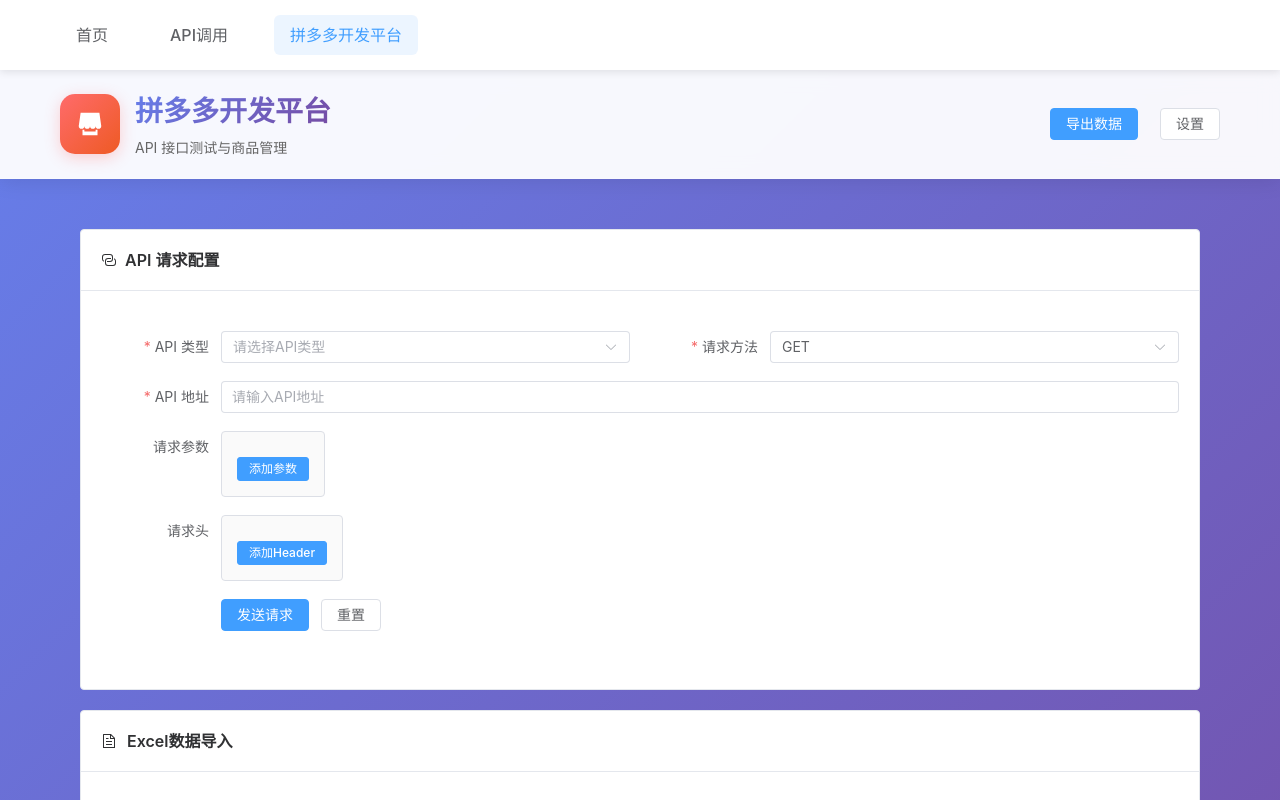
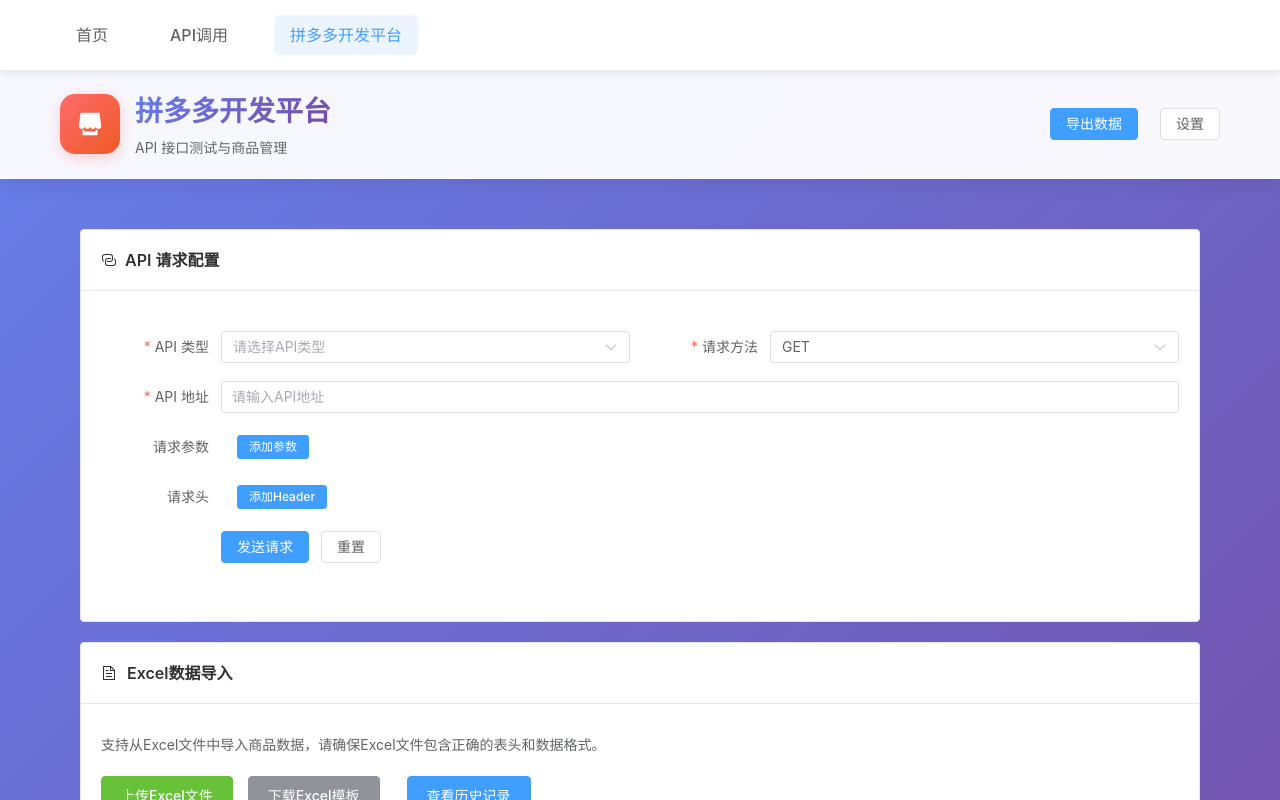
Before and after one commit to Y4ng22/Calculation-of-products-on-Pinduoduo, a Vue app in the folder webapps/: page /APIRequest in a window 1280 px wide. Shown: the top 800 px of the page. Built offline with nearby package versions, Linux system fonts and the light colour scheme.

Commit message:
分页改为5页，并添加查看历史记录功能

```diff
--- a/webapps/src/components/ApiRequestForm.vue
+++ b/webapps/src/components/ApiRequestForm.vue
@@ -76,7 +76,9 @@
       </el-form-item>
 
       <el-form-item label="请求参数">
-        <div class="params-container">
+        <div :class="['params-container', { 'has-data': formData.params.length > 0 }]">
+          <div class="params-flex-row">
+            <div class="params-list">
               <div
                 v-for="(param, index) in formData.params"
                 :key="index"
@@ -121,21 +123,24 @@
                   </el-col>
                 </el-row>
               </div>
-
+            </div>
             <el-button
               type="primary"
               size="small"
               @click="addParam"
               :icon="Plus"
-            style="margin-top: 10px"
+              class="add-param-btn"
             >
               添加参数
             </el-button>
           </div>
+        </div>
       </el-form-item>
 
       <el-form-item label="请求头">
-        <div class="headers-container">
+        <div :class="['headers-container', { 'has-data': formData.headers.length > 0 }]">
+          <div class="headers-flex-row">
+            <div class="headers-list">
               <div
                 v-for="(header, index) in formData.headers"
                 :key="index"
@@ -168,16 +173,17 @@
                   </el-col>
                 </el-row>
               </div>
-
+            </div>
             <el-button
               type="primary"
               size="small"
               @click="addHeader"
               :icon="Plus"
-            style="margin-top: 10px"
+              class="add-header-btn"
             >
               添加Header
             </el-button>
+          </div>
         </div>
       </el-form-item>
 
@@ -479,6 +485,12 @@
 
 .params-container,
 .headers-container {
+  border: none;
+  background: none;
+  padding: 0;
+}
+.params-container.has-data,
+.headers-container.has-data {
   border: 1px solid #dcdfe6;
   border-radius: 4px;
   padding: 15px;
@@ -494,4 +506,21 @@
 .header-item:last-child {
   margin-bottom: 0;
 }
+
+.params-flex-row,
+.headers-flex-row {
+  display: flex;
+  flex-direction: row;
+  align-items: flex-start;
+}
+.params-list,
+.headers-list {
+  flex: 1;
+}
+.add-param-btn,
+.add-header-btn {
+  margin-left: 16px;
+  margin-top: 0;
+  align-self: flex-start;
+}
 </style>
--- a/webapps/src/views/APIRequest.vue
+++ b/webapps/src/views/APIRequest.vue
@@ -71,6 +71,14 @@
                   size="large"
                 >
                   下载Excel模板
+                </el-button>
+                <el-button
+                  type="primary"
+                  :icon="Document"
+                  @click="excelHistoryVisible = true"
+                  size="large"
+                >
+                  查看历史记录
                 </el-button>
               </div>
               <div v-if="excelFileName" class="excel-upload-info">
@@ -270,7 +278,7 @@
                 <!-- 商品列表 -->
                 <div class="products-content">
                   <el-table
-                    :data="products"
+                    :data="pagedProducts"
                     style="width: 100%"
                     v-loading="productsLoading"
                     empty-text="暂无商品数据"
@@ -330,6 +338,18 @@
                       </template>
                     </el-table-column>
                   </el-table>
+                  <div style="margin: 20px 0; text-align: right;" v-if="products.length > 0">
+                    <el-pagination
+                      background
+                      layout="total, sizes, prev, pager, next, jumper"
+                      :total="products.length"
+                      :page-size="pageSize"
+                      :current-page="currentPage"
+                      @size-change="val => { pageSize = val; currentPage = 1; }"
+                      @current-change="val => { currentPage = val; }"
+                      :page-sizes="[5, 10, 20, 50]"
+                    />
+                  </div>
                 </div>
 
                 <!-- 计算滚动成本区域 -->
@@ -478,6 +498,80 @@
       </div>
     </el-dialog>
 
+    <!-- Excel上传历史记录弹窗 -->
+    <el-dialog
+      v-model="excelHistoryVisible"
+      title="Excel上传历史记录"
+      width="700px"
+      :close-on-click-modal="false"
+    >
+      <div v-if="uploadedFiles.length === 0" style="text-align:center; color:#999; padding:40px 0;">
+        暂无上传历史
+      </div>
+      <div v-else>
+        <div class="uploaded-files-list">
+          <div
+            v-for="(file, index) in uploadedFiles"
+            :key="index"
+            class="uploaded-file-item"
+            :class="{ 'success': file.status === 'success', 'error': file.status === 'error' }"
+          >
+            <div class="file-info">
+              <div class="file-name">
+                <el-icon class="file-icon">
+                  <Document v-if="file.status === 'success'" />
+                  <Box v-else />
+                </el-icon>
+                <span class="name">{{ file.name }}</span>
+                <el-tag
+                  :type="file.status === 'success' ? 'success' : 'danger'"
+                  size="small"
+                  style="margin-left: 8px"
+                >
+                  {{ file.status === 'success' ? '成功' : '失败' }}
+                </el-tag>
+              </div>
+              <div class="file-details">
+                <span class="upload-time">
+                  <el-icon><Clock /></el-icon>
+                  {{ formatTime(file.uploadTime) }}
+                </span>
+                <span class="file-size">
+                  <el-icon><Files /></el-icon>
+                  {{ formatFileSize(file.size) }}
+                </span>
+                <span v-if="file.status === 'success'" class="product-count">
+                  <el-icon><Shop /></el-icon>
+                  {{ file.productCount }} 条商品
+                </span>
+                <span v-if="file.status === 'error'" class="error-message">
+                  <el-icon><Warning /></el-icon>
+                  {{ file.errorMessage }}
+                </span>
+              </div>
+            </div>
+            <div class="file-actions">
+              <el-button
+                v-if="file.status === 'success'"
+                type="primary"
+                size="small"
+                @click="viewFileProducts(file)"
+              >
+                查看商品
+              </el-button>
+              <el-button
+                type="danger"
+                size="small"
+                @click="removeFileHistory(index)"
+              >
+                删除记录
+              </el-button>
+            </div>
+          </div>
+        </div>
+      </div>
+    </el-dialog>
+
   </div>
 </template>
 
@@ -537,7 +631,10 @@
       // Excel上传相关
       excelUploading: false,
       excelFileName: '',
-      uploadedFiles: [] // 存储已上传的文件信息
+      uploadedFiles: [], // 存储已上传的文件信息
+      // 商品分页相关
+      currentPage: 1,
+      pageSize: 5
     }
   },
   computed: {
@@ -594,6 +691,12 @@
 
     processingCount() {
       return this.products.filter(p => p.status === 'pending' || p.status === 'processing').length
+    },
+
+    pagedProducts() {
+      const start = (this.currentPage - 1) * this.pageSize
+      const end = start + this.pageSize
+      return this.products.slice(start, end)
     }
   },
   methods: {
@@ -657,6 +760,7 @@
         this.apiResponse = res.data
         this.error = null
         this.$message.success('请求成功')
+        this.resetPagination()
 
       } catch (err) {
         console.log('请求错误详情:', err)
@@ -714,6 +818,7 @@
       this.products = []
       this.excelFileName = ''
       this.uploadedFiles = []
+      this.resetPagination()
     },
 
     retryRequest() {
@@ -1109,6 +1214,7 @@
 
       // 清除错误状态
       this.error = null
+      this.resetPagination()
     },
 
     // 下载Excel模板
@@ -1117,11 +1223,15 @@
         // 创建示例数据
         const templateData = [
           ['商品ID', '商品名称', '进货价', '卖出价', '分类', '状态', '图片链接', '描述'],
-          ['P001', '立白洗衣液去渍', 80, 98, '生活用品', 'active', 'https://tse4-mm.cn.bing.net/th/id/OIP-C.45TxzesOc67PKw-3ihJriAHaHa?w=208&h=208&c=7&r=0&o=7&dpr=1.5&pid=1.7&rm=3', '最新款iPhone'],
-          ['P002', '立白亮白护色洗衣液', 50, 88, '生活用品', 'active', 'https://tse3-mm.cn.bing.net/th/id/OIP-C.NQD0ClnokHOAXwd5PAkw6wHaHa?w=212&h=212&c=7&r=0&o=7&dpr=1.7&pid=1.7&rm=3', '轻薄笔记本'],
-          ['P003', '立白大师香氛洗衣液', 60, 188, '生活用品', 'on_sale', 'https://tse3-mm.cn.bing.net/th/id/OIP-C.QhePUmkasB5ggpZzzQYj7wHaNU?w=115&h=206&c=7&r=0&o=7&dpr=1.7&pid=1.7&rm=3', '无线降噪耳机'],
-          ['P004', '立白除菌除螨洗衣液*4', 188, 288, '生活用品', 'pending', 'https://ts1.tc.mm.bing.net/th/id/OIP-C.aKm5UPLgXri6LF7Yp205fwHaIs?rs=1&pid=ImgDetMain&o=7&rm=3', '轻薄平板'],
-          ['P005', '立白超洁薰衣草', 68, 79, '生活用品', 'active', 'https://img.alicdn.com/bao/uploaded/i1/2208302994653/O1CN018vxw5Z1kF7fLCweqW_!!0-item_pic.jpg', '智能手表']
+          ['P001', '立白洗衣液去渍', 80, 98, '生活用品', 'active', 'https://tse4-mm.cn.bing.net/th/id/OIP-C.45TxzesOc67PKw-3ihJriAHaHa?w=208&h=208&c=7&r=0&o=7&dpr=1.5&pid=1.7&rm=3', '洗衣液'],
+          ['P002', '立白亮白护色洗衣液', 50, 88, '生活用品', 'active', 'https://tse3-mm.cn.bing.net/th/id/OIP-C.NQD0ClnokHOAXwd5PAkw6wHaHa?w=212&h=212&c=7&r=0&o=7&dpr=1.7&pid=1.7&rm=3', '洗衣液'],
+          ['P003', '立白大师香氛洗衣液', 60, 188, '生活用品', 'on_sale', 'https://tse3-mm.cn.bing.net/th/id/OIP-C.QhePUmkasB5ggpZzzQYj7wHaNU?w=115&h=206&c=7&r=0&o=7&dpr=1.7&pid=1.7&rm=3', '洗衣液'],
+          ['P004', '立白除菌除螨洗衣液*4', 188, 288, '生活用品', 'pending', 'https://ts1.tc.mm.bing.net/th/id/OIP-C.aKm5UPLgXri6LF7Yp205fwHaIs?rs=1&pid=ImgDetMain&o=7&rm=3', '洗衣液'],
+          ['P005', '立白超洁薰衣草', 68, 79, '生活用品', 'active', 'https://img.alicdn.com/bao/uploaded/i1/2208302994653/O1CN018vxw5Z1kF7fLCweqW_!!0-item_pic.jpg', '洗衣液'],
+          ['P006', '立白超洁薰衣草1', 68, 79, '生活用品', 'active', 'https://img.alicdn.com/bao/uploaded/i1/2208302994653/O1CN018vxw5Z1kF7fLCweqW_!!0-item_pic.jpg', '洗衣液'],
+          ['P007', '立白超洁薰衣草2', 68, 79, '生活用品', 'active', 'https://img.alicdn.com/bao/uploaded/i1/2208302994653/O1CN018vxw5Z1kF7fLCweqW_!!0-item_pic.jpg', '洗衣液'],
+          ['P008', '立白超洁薰衣草3', 68, 79, '生活用品', 'active', 'https://img.alicdn.com/bao/uploaded/i1/2208302994653/O1CN018vxw5Z1kF7fLCweqW_!!0-item_pic.jpg', '洗衣液'],
+          ['P009', '立白超洁薰衣草4', 68, 79, '生活用品', 'active', 'https://img.alicdn.com/bao/uploaded/i1/2208302994653/O1CN018vxw5Z1kF7fLCweqW_!!0-item_pic.jpg', '洗衣液']
         ]
 
         // 创建工作簿
@@ -1165,29 +1275,10 @@
 
     // 格式化时间
     formatTime(date) {
-      const now = new Date()
-      const diff = now - date
-      const minutes = Math.floor(diff / 60000)
-      const hours = Math.floor(diff / 3600000)
-      const days = Math.floor(diff / 86400000)
-
-      if (minutes < 1) {
-        return '刚刚'
-      } else if (minutes < 60) {
-        return `${minutes}分钟前`
-      } else if (hours < 24) {
-        return `${hours}小时前`
-      } else if (days < 7) {
-        return `${days}天前`
-      } else {
-        return date.toLocaleDateString('zh-CN', {
-          year: 'numeric',
-          month: '2-digit',
-          day: '2-digit',
-          hour: '2-digit',
-          minute: '2-digit'
-        })
-      }
+      // 兼容 date 可能是字符串
+      const d = typeof date === 'string' ? new Date(date) : date
+      const pad = n => n < 10 ? '0' + n : n
+      return `${d.getFullYear()}-${pad(d.getMonth() + 1)}-${pad(d.getDate())} ${pad(d.getHours())}:${pad(d.getMinutes())}:${pad(d.getSeconds())}`
     },
 
     // 格式化文件大小
@@ -1209,6 +1300,11 @@
     removeFileHistory(index) {
       this.uploadedFiles.splice(index, 1)
       this.$message.success('记录已删除')
+    },
+
+    // 在导入Excel、API请求等数据变动后，重置分页到第一页
+    resetPagination() {
+      this.currentPage = 1
     }
   }
 }
```
Lines whose indentation alone changed are shown as unchanged.
